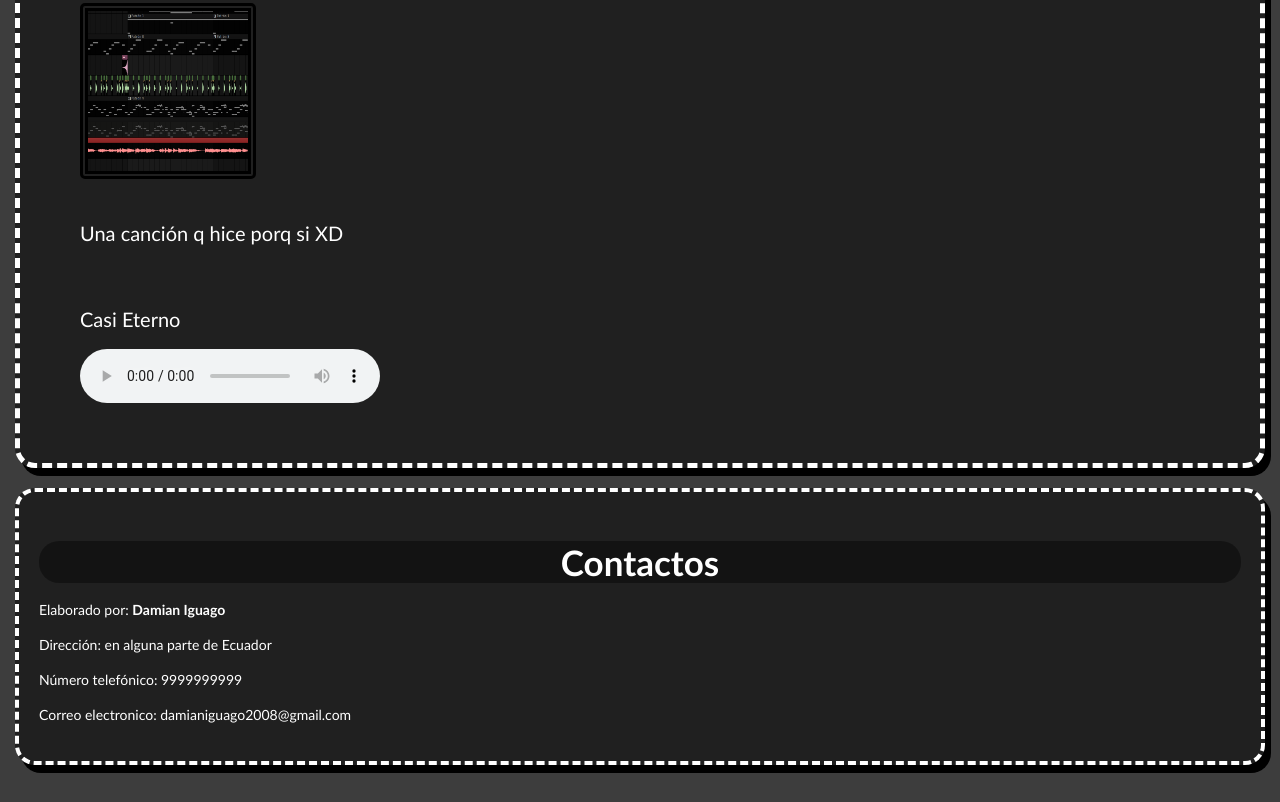
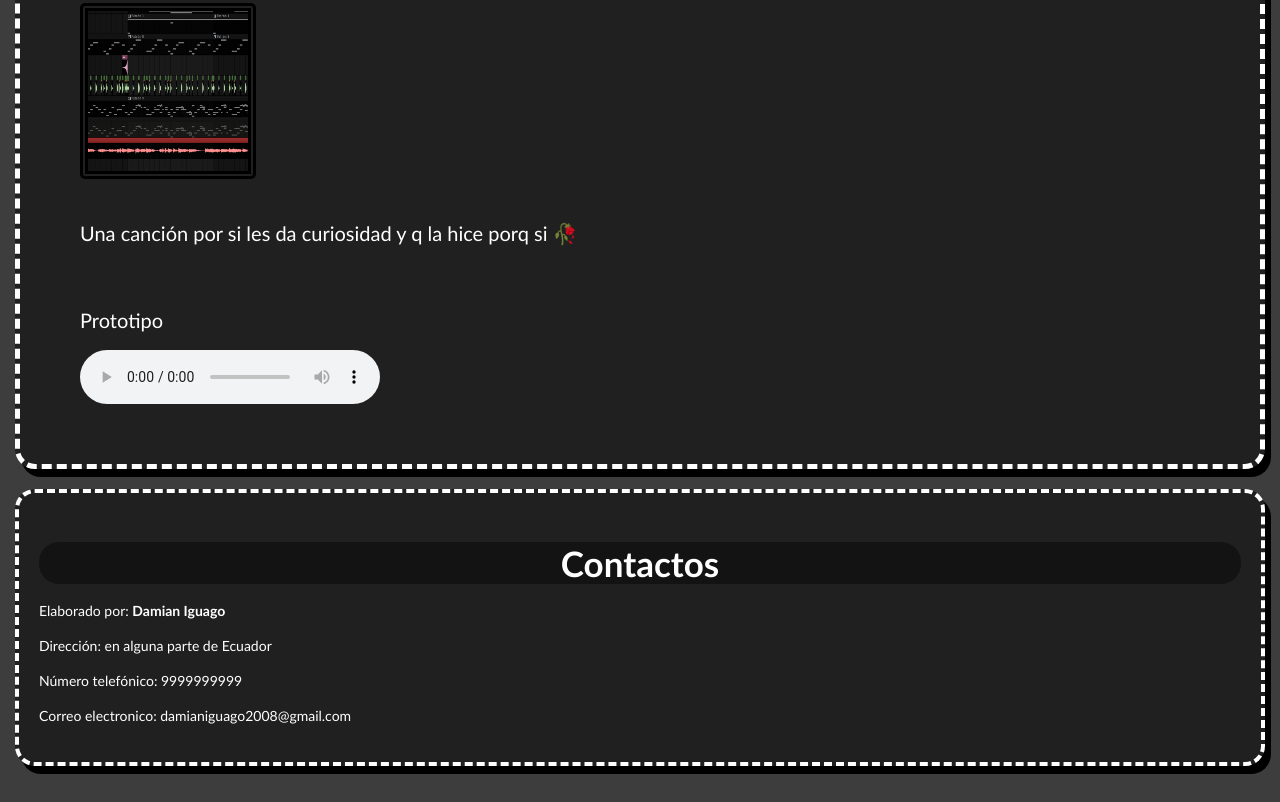
Before and after one commit to DemianAZ/Mi-Pagina-Personal, a plain HTML site: page Ejercicio_1.2 (Intereses).html in a window 1280 px wide. Shown: the part 2023-2825 px from the top of the page. Drawn offline with Linux system fonts and the light colour scheme.

Commit message:
Update Ejercicio_1.2 (Intereses).html

```diff
--- a/Ejercicio_1.2 (Intereses).html
+++ b/Ejercicio_1.2 (Intereses).html
@@ -74,9 +74,9 @@
                     </p>
                     <img src="Imagenes/12.png" alt="Imagen 1">
 
-                    <p>Una canción q hice porq si XD</p>
+                    <p>Una canción por si les da curiosidad y q la hice porq si 🥀</p>
                     <br>
-                    <p>Casi Eterno</p>
+                    <p>Prototipo</p>
                     <audio controls>
                     <source src="Musica/Casi eterno.mp3" type="AUDIO/MPEG">
                     </audio>
```
